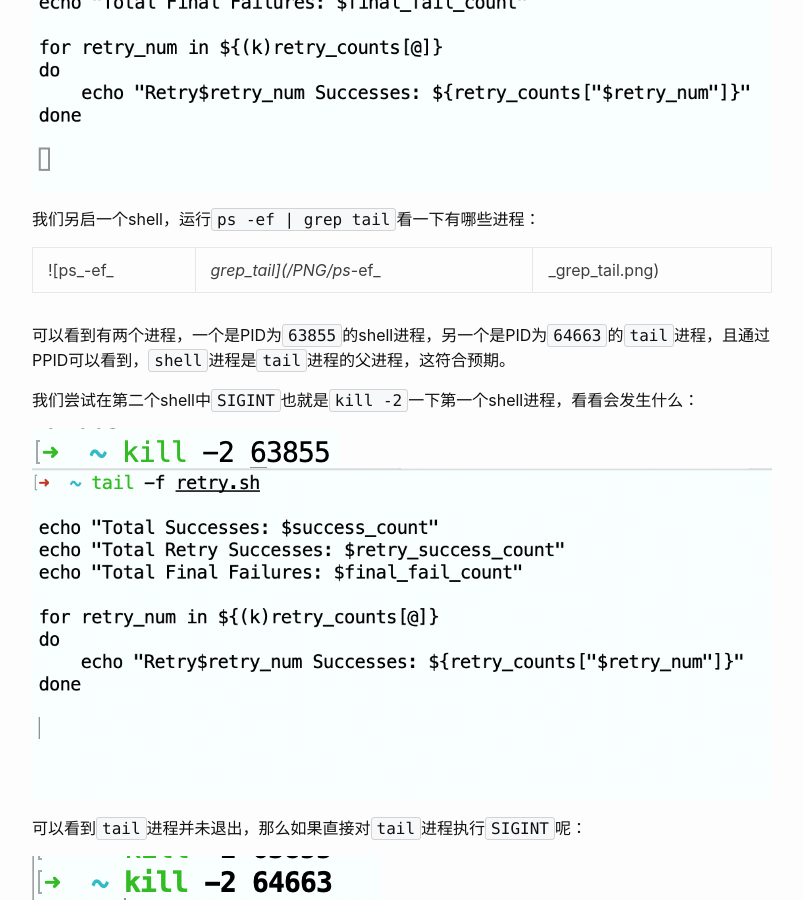
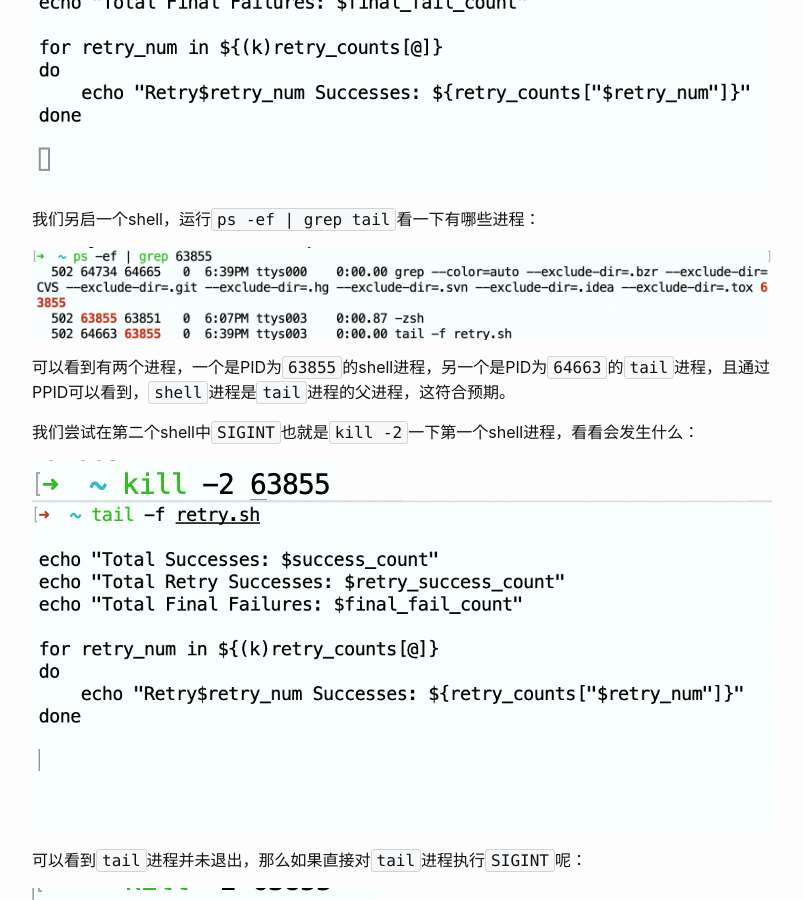
Before and after one commit to Artificial-Ridiculous/Artificial-Ridiculous.github.io, a Jekyll site: the page built from _posts/2024-01-18-exec java和java的区别.markdown, in a window 1280 px wide and 900 px high, scrolled down 1556 px. Shown: the whole window, without its empty margins (238-1041 px from the left). Built offline with Jekyll 4.4.1, drawn with Linux system fonts in a browser that asks for light colours; comment, search, counter and statistics services are not loaded.

Commit message:
optimize "exec java和java的区别"

```diff
--- a/_posts/2024-01-18-exec java和java的区别.markdown
+++ b/_posts/2024-01-18-exec java和java的区别.markdown
@@ -58,7 +58,7 @@ exec java -javaagent:xxxxxxx.jar
 
 我们另启一个shell，运行`ps -ef | grep tail`看一下有哪些进程：
 
-![ps_-ef_|_grep_tail](/PNG/ps_-ef_|_grep_tail.png)
+![ps -ef grep tail](/PNG/ps_-ef__grep_tail.png)
 
 可以看到有两个进程，一个是PID为`63855`的shell进程，另一个是PID为`64663`的`tail`进程，且通过PPID可以看到，`shell`进程是`tail`进程的父进程，这符合预期。
 
```
Also changed, not shown: Gemfile.lock, PNG/ps_-ef__grep_tail.png (renamed from PNG/ps_-ef_|_grep_tail.png).
